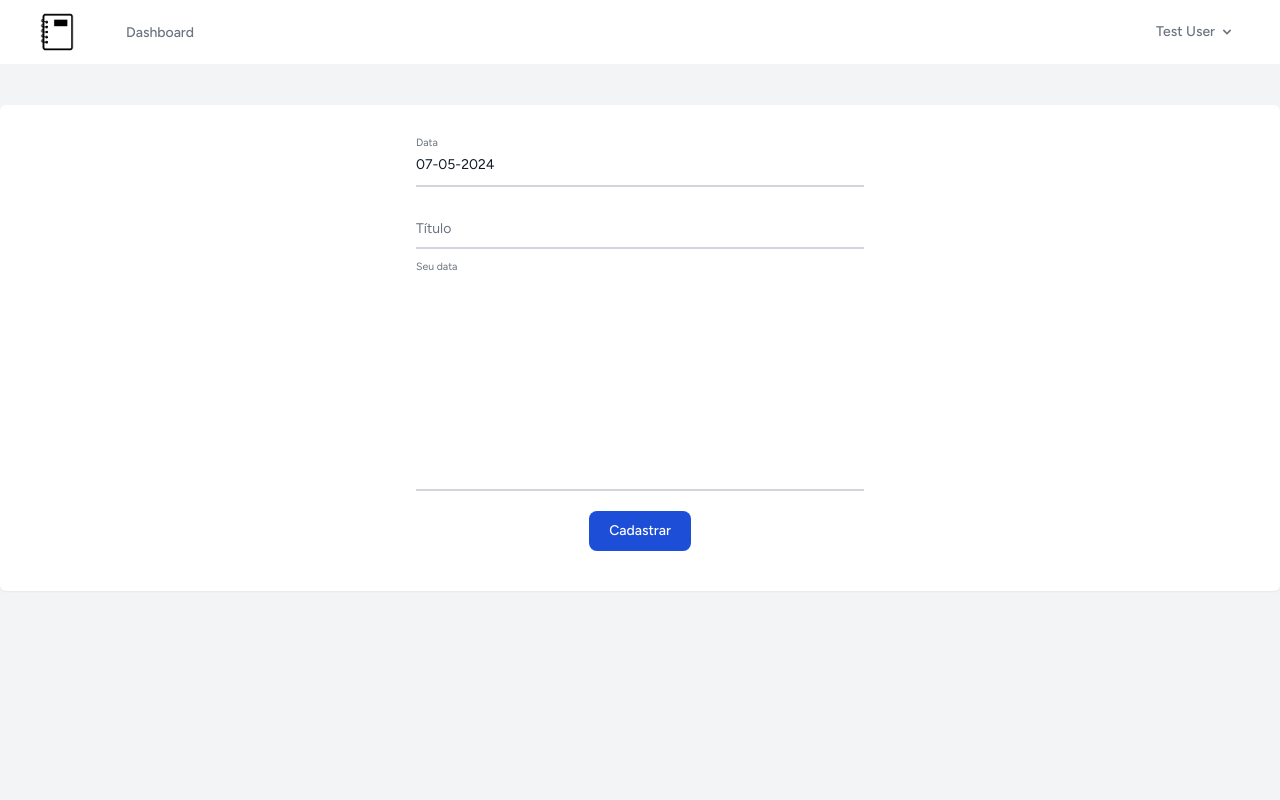
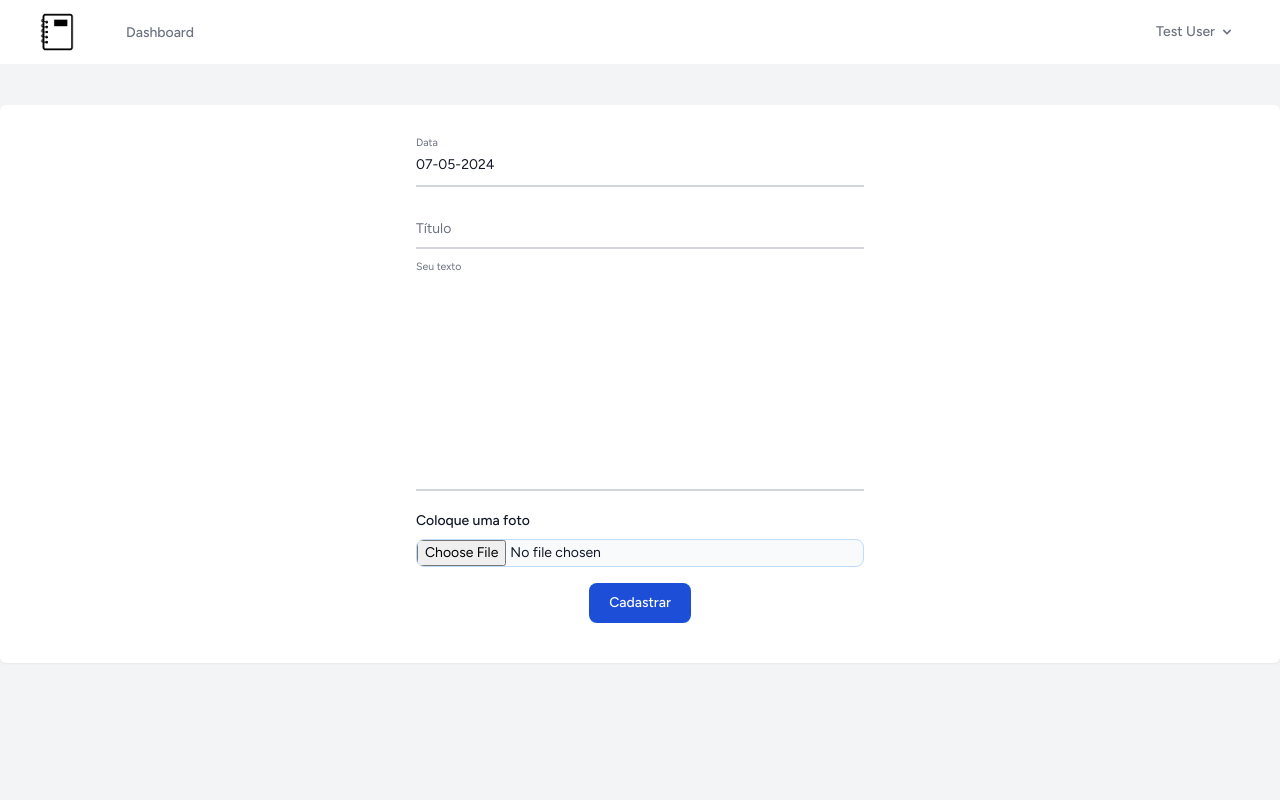
Before and after one commit to gusrapaiva/web-diario, a Laravel app: page /novo-diario in a window 1280 px wide. Run offline with Laravel 12, Linux system fonts and the light colour scheme; a user stored in the database is signed in; data comes from the database, SQL or seed files in the repository; style sheets or scripts are compiled from the project's sources.

Commit message:
armazenar imagem

```diff
--- a/app/Http/Controllers/DiarioController.php
+++ b/app/Http/Controllers/DiarioController.php
@@ -28,7 +28,10 @@ class DiarioController extends Controller
             'texto' => 'string|required',
             'data' => 'string|required',
             'id_user' => 'int|required',
+            'imagem' => 'required|mimes:jpg,png|max:2048'
         ]);
+
+        $path  = $request->file('imagem')->store('public/files');
 
         Diario::create($dados);
         return redirect('dashboard');
--- a/resources/views/diario-create.blade.php
+++ b/resources/views/diario-create.blade.php
@@ -16,13 +16,19 @@
             <!-- texto -->
             <div class="relative z-0 w-full mb-5 group">
                 <textarea type="text" rows="10" name="texto" id="texto" class="resize-none block py-2.5 px-0 w-full text-sm text-gray-900 bg-transparent border-0 border-b-2 border-gray-300 appearance-none  dark:border-gray-600 dark:focus:border-blue-500 focus:outline-none focus:ring-0 focus:border-blue-600 peerbg-blue-50" placeholder=" " required > </textarea>
-                <label for="texto" class="peer-focus:font-medium absolute text-sm text-gray-500 dark:text-gray-400 duration-300 transform -translate-y-6 scale-75 top-3 -z-10 origin-[0] peer-focus:start-0 rtl:peer-focus:translate-x-1/4 peer-focus:text-blue-600 peer-focus:dark:text-blue-500 peer-placeholder-shown:scale-100 peer-placeholder-shown:translate-y-0 peer-focus:scale-75 peer-focus:-translate-y-6">Seu data</label>
+                <label for="texto" class="peer-focus:font-medium absolute text-sm text-gray-500 dark:text-gray-400 duration-300 transform -translate-y-6 scale-75 top-3 -z-10 origin-[0] peer-focus:start-0 rtl:peer-focus:translate-x-1/4 peer-focus:text-blue-600 peer-focus:dark:text-blue-500 peer-placeholder-shown:scale-100 peer-placeholder-shown:translate-y-0 peer-focus:scale-75 peer-focus:-translate-y-6">Seu texto</label>
             </div>
+            <!-- imagem -->
+            <div class="mb-4">
+                <label class="block mb-2 text-sm font-medium text-gray-900" for="file_input">Coloque uma foto</label>
+                <input name="imagem" class="block w-full text-sm text-gray-900 border border-blue-200 rounded-lg cursor-pointer bg-gray-50 focus:outline-none" aria-describedby="file_input_help" id="file_input" type="file" accept="image/png, image/jpeg">
+            </div>
+
             <div class="flex justify-center">
                 <button type="submit" class="text-white bg-blue-700 hover:bg-blue-800 focus:ring-4 focus:outline-none focus:ring-blue-300 font-medium rounded-lg text-sm w-full sm:w-auto px-5 py-2.5 text-center dark:bg-blue-600 dark:hover:bg-blue-700 dark:focus:ring-blue-800">Cadastrar</button>
             </div>
+            <input type="text" name="id_user" style="display: none;" value="{{Auth::user()->id}}">
 
-            <input type="text" name="id_user" style="display: none;" value="{{Auth::user()->id}}">
         </form>
     </div>
 
```
Also changed, not shown: resources/views/dashboard.blade.php (+11 -3 lines).
